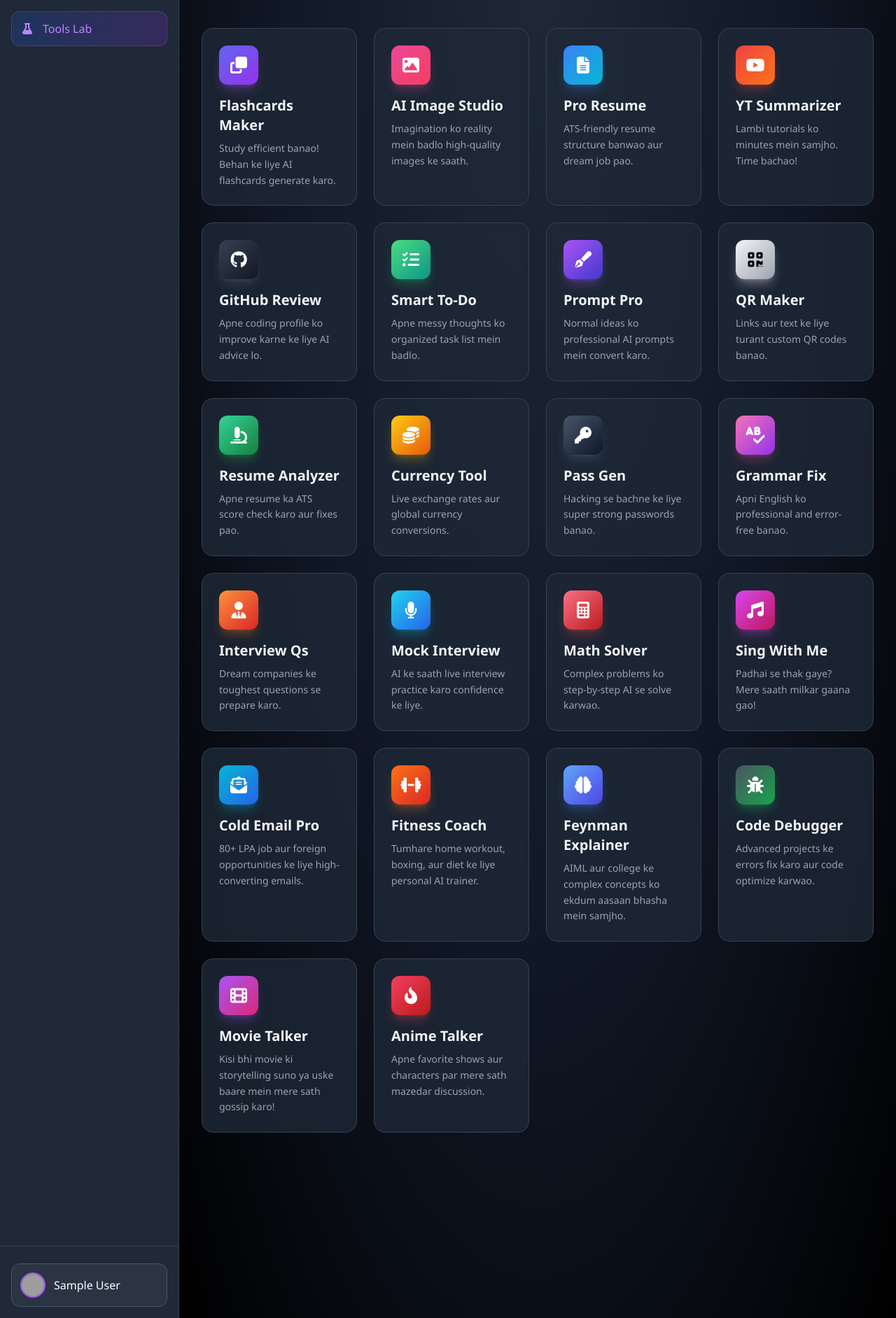
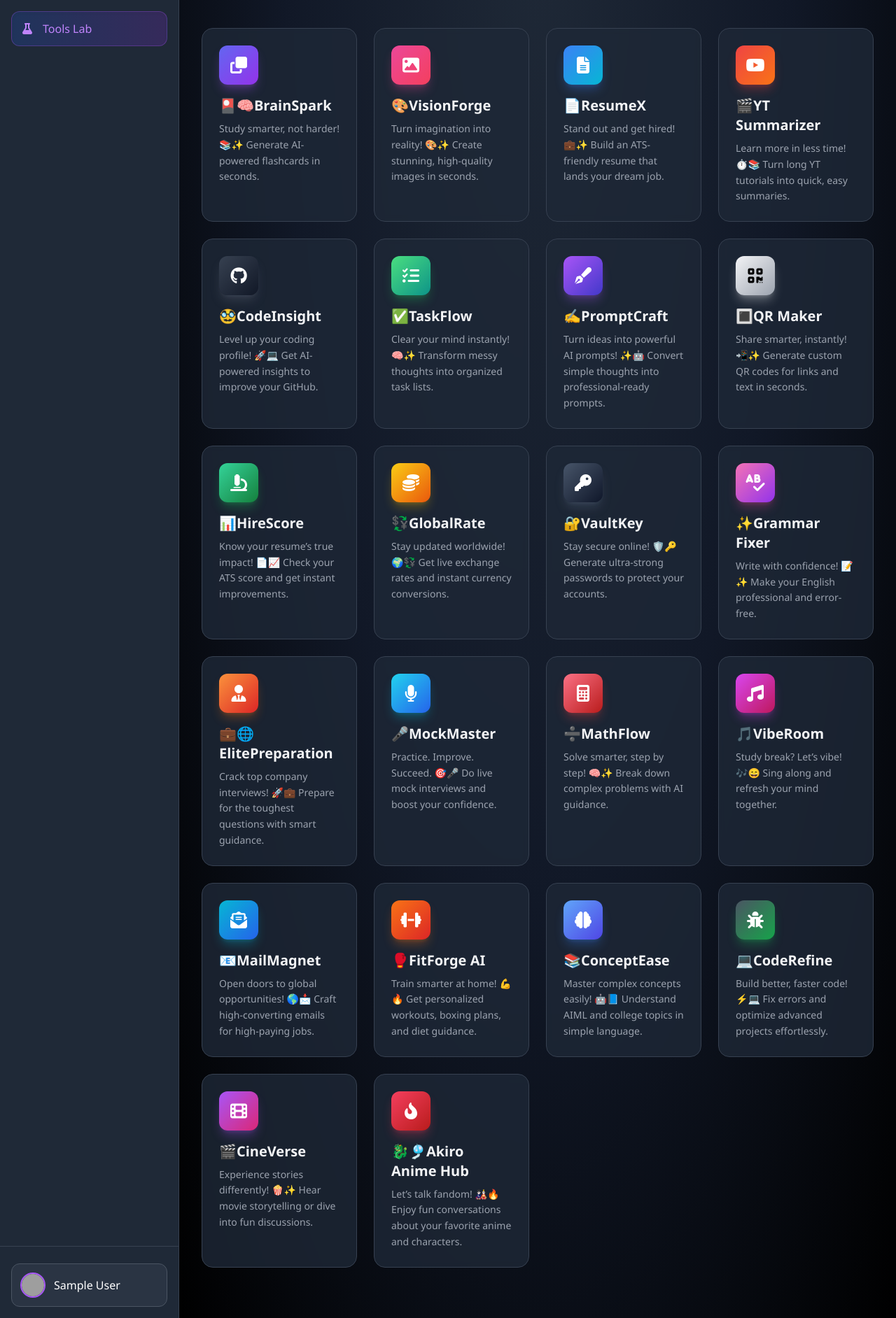
Before and after one commit to Shantanu-Pathak-1/shanvika-web-version, a FastAPI app: page /tools in a window 1280 px wide. Shown: the part 128-2012 px from the top of the page at 70% size. Run offline with FastAPI, Linux system fonts and the light colour scheme; the visitor is signed in with stand-in values (Sample User, id 1); some libraries are stand-ins or nearby versions; grey boxes are pictures that could not be loaded.

Commit message:
improved naming

```diff
--- a/templates/tools_dashboard.html
+++ b/templates/tools_dashboard.html
@@ -54,176 +54,198 @@
                 <div class="tool-icon-wrapper w-14 h-14 rounded-xl bg-gradient-to-br from-indigo-500 to-purple-600 flex items-center justify-center text-2xl mb-4 shadow-lg shadow-purple-500/30">
                     <i class="fas fa-clone text-white"></i>
                 </div>
-                <h3 class="text-xl font-bold mb-2 text-gray-100">Flashcards Maker</h3>
-                <p class="text-gray-400 text-sm leading-relaxed">Study efficient banao! Behan ke liye AI flashcards generate karo.</p>
+                <h3 class="text-xl font-bold mb-2 text-gray-100">🎴🧠BrainSpark</h3>
+                <p class="text-gray-400 text-sm leading-relaxed">Study smarter, not harder! 📚✨
+Generate AI-powered flashcards in seconds.</p>
             </a>
 
             <a href="/tools/image_gen" class="tool-card bg-gray-800/80 backdrop-blur-sm border border-gray-700 rounded-2xl p-6 cursor-pointer group">
                 <div class="tool-icon-wrapper w-14 h-14 rounded-xl bg-gradient-to-br from-pink-500 to-rose-500 flex items-center justify-center text-2xl mb-4 shadow-lg shadow-pink-500/30">
                     <i class="fas fa-image text-white"></i>
                 </div>
-                <h3 class="text-xl font-bold mb-2 text-gray-100">AI Image Studio</h3>
-                <p class="text-gray-400 text-sm leading-relaxed">Imagination ko reality mein badlo high-quality images ke saath.</p>
+                <h3 class="text-xl font-bold mb-2 text-gray-100">🎨VisionForge</h3>
+                <p class="text-gray-400 text-sm leading-relaxed">Turn imagination into reality! 🎨✨
+Create stunning, high-quality images in seconds.</p>
             </a>
 
             <a href="/tools/resume_builder" class="tool-card bg-gray-800/80 backdrop-blur-sm border border-gray-700 rounded-2xl p-6 cursor-pointer group">
                 <div class="tool-icon-wrapper w-14 h-14 rounded-xl bg-gradient-to-br from-blue-500 to-cyan-500 flex items-center justify-center text-2xl mb-4 shadow-lg shadow-blue-500/30">
                     <i class="fas fa-file-alt text-white"></i>
                 </div>
-                <h3 class="text-xl font-bold mb-2 text-gray-100">Pro Resume</h3>
-                <p class="text-gray-400 text-sm leading-relaxed">ATS-friendly resume structure banwao aur dream job pao.</p>
+                <h3 class="text-xl font-bold mb-2 text-gray-100">📄ResumeX</h3>
+                <p class="text-gray-400 text-sm leading-relaxed">Stand out and get hired! 💼✨
+Build an ATS-friendly resume that lands your dream job.</p>
             </a>
 
             <a href="/tools/youtube_summarizer" class="tool-card bg-gray-800/80 backdrop-blur-sm border border-gray-700 rounded-2xl p-6 cursor-pointer group">
                 <div class="tool-icon-wrapper w-14 h-14 rounded-xl bg-gradient-to-br from-red-500 to-orange-500 flex items-center justify-center text-2xl mb-4 shadow-lg shadow-red-500/30">
                     <i class="fab fa-youtube text-white"></i>
                 </div>
-                <h3 class="text-xl font-bold mb-2 text-gray-100">YT Summarizer</h3>
-                <p class="text-gray-400 text-sm leading-relaxed">Lambi tutorials ko minutes mein samjho. Time bachao!</p>
+                <h3 class="text-xl font-bold mb-2 text-gray-100">🎬YT Summarizer</h3>
+                <p class="text-gray-400 text-sm leading-relaxed">Learn more in less time! ⏱️📚
+Turn long YT tutorials into quick, easy summaries.</p>
             </a>
 
             <a href="/tools/github_review" class="tool-card bg-gray-800/80 backdrop-blur-sm border border-gray-700 rounded-2xl p-6 cursor-pointer group">
                 <div class="tool-icon-wrapper w-14 h-14 rounded-xl bg-gradient-to-br from-gray-700 to-gray-900 flex items-center justify-center text-2xl mb-4 shadow-lg shadow-gray-500/30">
                     <i class="fab fa-github text-white"></i>
                 </div>
-                <h3 class="text-xl font-bold mb-2 text-gray-100">GitHub Review</h3>
-                <p class="text-gray-400 text-sm leading-relaxed">Apne coding profile ko improve karne ke liye AI advice lo.</p>
+                <h3 class="text-xl font-bold mb-2 text-gray-100">🥸CodeInsight</h3>
+                <p class="text-gray-400 text-sm leading-relaxed">Level up your coding profile! 🚀💻
+Get AI-powered insights to improve your GitHub.</p>
             </a>
 
             <a href="/tools/smart_todo" class="tool-card bg-gray-800/80 backdrop-blur-sm border border-gray-700 rounded-2xl p-6 cursor-pointer group">
                 <div class="tool-icon-wrapper w-14 h-14 rounded-xl bg-gradient-to-br from-green-400 to-teal-600 flex items-center justify-center text-2xl mb-4 shadow-lg shadow-green-500/30">
                     <i class="fas fa-tasks text-white"></i>
                 </div>
-                <h3 class="text-xl font-bold mb-2 text-gray-100">Smart To-Do</h3>
-                <p class="text-gray-400 text-sm leading-relaxed">Apne messy thoughts ko organized task list mein badlo.</p>
+                <h3 class="text-xl font-bold mb-2 text-gray-100">✅TaskFlow</h3>
+                <p class="text-gray-400 text-sm leading-relaxed">Clear your mind instantly! 🧠✨
+Transform messy thoughts into organized task lists.</p>
             </a>
 
             <a href="/tools/prompt_writer" class="tool-card bg-gray-800/80 backdrop-blur-sm border border-gray-700 rounded-2xl p-6 cursor-pointer group">
                 <div class="tool-icon-wrapper w-14 h-14 rounded-xl bg-gradient-to-br from-purple-500 to-indigo-700 flex items-center justify-center text-2xl mb-4 shadow-lg shadow-purple-500/30">
                     <i class="fas fa-pen-fancy text-white"></i>
                 </div>
-                <h3 class="text-xl font-bold mb-2 text-gray-100">Prompt Pro</h3>
-                <p class="text-gray-400 text-sm leading-relaxed">Normal ideas ko professional AI prompts mein convert karo.</p>
+                <h3 class="text-xl font-bold mb-2 text-gray-100">✍️PromptCraft</h3>
+                <p class="text-gray-400 text-sm leading-relaxed">Turn ideas into powerful AI prompts! ✨🤖
+Convert simple thoughts into professional-ready prompts.</p>
             </a>
 
             <a href="/tools/qr_generator" class="tool-card bg-gray-800/80 backdrop-blur-sm border border-gray-700 rounded-2xl p-6 cursor-pointer group">
                 <div class="tool-icon-wrapper w-14 h-14 rounded-xl bg-gradient-to-br from-gray-100 to-gray-400 flex items-center justify-center text-2xl mb-4 shadow-lg shadow-white/30">
                     <i class="fas fa-qrcode text-black"></i>
                 </div>
-                <h3 class="text-xl font-bold mb-2 text-gray-100">QR Maker</h3>
-                <p class="text-gray-400 text-sm leading-relaxed">Links aur text ke liye turant custom QR codes banao.</p>
+                <h3 class="text-xl font-bold mb-2 text-gray-100">🔳QR Maker</h3>
+                <p class="text-gray-400 text-sm leading-relaxed">Share smarter, instantly! 📲✨
+Generate custom QR codes for links and text in seconds.</p>
             </a>
 
             <a href="/tools/resume_analyzer" class="tool-card bg-gray-800/80 backdrop-blur-sm border border-gray-700 rounded-2xl p-6 cursor-pointer group">
                 <div class="tool-icon-wrapper w-14 h-14 rounded-xl bg-gradient-to-br from-emerald-400 to-green-700 flex items-center justify-center text-2xl mb-4 shadow-lg shadow-green-500/30">
                     <i class="fas fa-microscope text-white"></i>
                 </div>
-                <h3 class="text-xl font-bold mb-2 text-gray-100">Resume Analyzer</h3>
-                <p class="text-gray-400 text-sm leading-relaxed">Apne resume ka ATS score check karo aur fixes pao.</p>
+                <h3 class="text-xl font-bold mb-2 text-gray-100">📊HireScore</h3>
+                <p class="text-gray-400 text-sm leading-relaxed">Know your resume’s true impact! 📄📈
+Check your ATS score and get instant improvements.</p>
             </a>
 
             <a href="/tools/currency_converter" class="tool-card bg-gray-800/80 backdrop-blur-sm border border-gray-700 rounded-2xl p-6 cursor-pointer group">
                 <div class="tool-icon-wrapper w-14 h-14 rounded-xl bg-gradient-to-br from-yellow-400 to-orange-600 flex items-center justify-center text-2xl mb-4 shadow-lg shadow-yellow-500/30">
                     <i class="fas fa-coins text-white"></i>
                 </div>
-                <h3 class="text-xl font-bold mb-2 text-gray-100">Currency Tool</h3>
-                <p class="text-gray-400 text-sm leading-relaxed">Live exchange rates aur global currency conversions.</p>
+                <h3 class="text-xl font-bold mb-2 text-gray-100">💱GlobalRate</h3>
+                <p class="text-gray-400 text-sm leading-relaxed">Stay updated worldwide! 🌍💱
+Get live exchange rates and instant currency conversions.</p>
             </a>
 
             <a href="/tools/password_generator" class="tool-card bg-gray-800/80 backdrop-blur-sm border border-gray-700 rounded-2xl p-6 cursor-pointer group">
                 <div class="tool-icon-wrapper w-14 h-14 rounded-xl bg-gradient-to-br from-slate-600 to-slate-900 flex items-center justify-center text-2xl mb-4 shadow-lg shadow-slate-500/30">
                     <i class="fas fa-key text-white"></i>
                 </div>
-                <h3 class="text-xl font-bold mb-2 text-gray-100">Pass Gen</h3>
-                <p class="text-gray-400 text-sm leading-relaxed">Hacking se bachne ke liye super strong passwords banao.</p>
+                <h3 class="text-xl font-bold mb-2 text-gray-100">🔐VaultKey</h3>
+                <p class="text-gray-400 text-sm leading-relaxed">Stay secure online! 🛡️🔑
+Generate ultra-strong passwords to protect your accounts.</p>
             </a>
 
             <a href="/tools/grammar_fixer" class="tool-card bg-gray-800/80 backdrop-blur-sm border border-gray-700 rounded-2xl p-6 cursor-pointer group">
                 <div class="tool-icon-wrapper w-14 h-14 rounded-xl bg-gradient-to-br from-pink-400 to-purple-600 flex items-center justify-center text-2xl mb-4 shadow-lg shadow-pink-500/30">
                     <i class="fas fa-spell-check text-white"></i>
                 </div>
-                <h3 class="text-xl font-bold mb-2 text-gray-100">Grammar Fix</h3>
-                <p class="text-gray-400 text-sm leading-relaxed">Apni English ko professional and error-free banao.</p>
+                <h3 class="text-xl font-bold mb-2 text-gray-100">✨Grammar Fixer</h3>
+                <p class="text-gray-400 text-sm leading-relaxed">Write with confidence! 📝✨
+Make your English professional and error-free.</p>
             </a>
 
             <a href="/tools/interview_questions" class="tool-card bg-gray-800/80 backdrop-blur-sm border border-gray-700 rounded-2xl p-6 cursor-pointer group">
                 <div class="tool-icon-wrapper w-14 h-14 rounded-xl bg-gradient-to-br from-orange-400 to-red-600 flex items-center justify-center text-2xl mb-4 shadow-lg shadow-orange-500/30">
                     <i class="fas fa-user-tie text-white"></i>
                 </div>
-                <h3 class="text-xl font-bold mb-2 text-gray-100">Interview Qs</h3>
-                <p class="text-gray-400 text-sm leading-relaxed">Dream companies ke toughest questions se prepare karo.</p>
+                <h3 class="text-xl font-bold mb-2 text-gray-100">💼🌐ElitePreparation</h3>
+                <p class="text-gray-400 text-sm leading-relaxed">Crack top company interviews! 🚀💼
+Prepare for the toughest questions with smart guidance.</p>
             </a>
 
             <a href="/tools/mock_interviewer" class="tool-card bg-gray-800/80 backdrop-blur-sm border border-gray-700 rounded-2xl p-6 cursor-pointer group">
                 <div class="tool-icon-wrapper w-14 h-14 rounded-xl bg-gradient-to-br from-cyan-400 to-blue-600 flex items-center justify-center text-2xl mb-4 shadow-lg shadow-cyan-500/30">
                     <i class="fas fa-microphone text-white"></i>
                 </div>
-                <h3 class="text-xl font-bold mb-2 text-gray-100">Mock Interview</h3>
-                <p class="text-gray-400 text-sm leading-relaxed">AI ke saath live interview practice karo confidence ke liye.</p>
+                <h3 class="text-xl font-bold mb-2 text-gray-100">🎤MockMaster</h3>
+                <p class="text-gray-400 text-sm leading-relaxed">Practice. Improve. Succeed. 🎯🎤
+Do live mock interviews and boost your confidence.</p>
             </a>
 
             <a href="/tools/math_solver" class="tool-card bg-gray-800/80 backdrop-blur-sm border border-gray-700 rounded-2xl p-6 cursor-pointer group">
                 <div class="tool-icon-wrapper w-14 h-14 rounded-xl bg-gradient-to-br from-rose-400 to-red-700 flex items-center justify-center text-2xl mb-4 shadow-lg shadow-red-500/30">
                     <i class="fas fa-calculator text-white"></i>
                 </div>
-                <h3 class="text-xl font-bold mb-2 text-gray-100">Math Solver</h3>
-                <p class="text-gray-400 text-sm leading-relaxed">Complex problems ko step-by-step AI se solve karwao.</p>
+                <h3 class="text-xl font-bold mb-2 text-gray-100">➗MathFlow</h3>
+                <p class="text-gray-400 text-sm leading-relaxed">Solve smarter, step by step! 🧠✨
+Break down complex problems with AI guidance.</p>
             </a>
 
             <a href="/tools/sing_with_me" class="tool-card bg-gray-800/80 backdrop-blur-sm border border-gray-700 rounded-2xl p-6 cursor-pointer group">
                 <div class="tool-icon-wrapper w-14 h-14 rounded-xl bg-gradient-to-br from-fuchsia-500 to-pink-700 flex items-center justify-center text-2xl mb-4 shadow-lg shadow-fuchsia-500/30">
                     <i class="fas fa-music text-white"></i>
                 </div>
-                <h3 class="text-xl font-bold mb-2 text-gray-100">Sing With Me</h3>
-                <p class="text-gray-400 text-sm leading-relaxed">Padhai se thak gaye? Mere saath milkar gaana gao!</p>
+                <h3 class="text-xl font-bold mb-2 text-gray-100">🎵VibeRoom</h3>
+                <p class="text-gray-400 text-sm leading-relaxed">Study break? Let’s vibe! 🎶😄
+Sing along and refresh your mind together.</p>
             </a>
 
             <a href="/tools/cold_email" class="tool-card bg-gray-800/80 backdrop-blur-sm border border-gray-700 rounded-2xl p-6 cursor-pointer group">
                 <div class="tool-icon-wrapper w-14 h-14 rounded-xl bg-gradient-to-br from-cyan-500 to-blue-600 flex items-center justify-center text-2xl mb-4 shadow-lg shadow-cyan-500/30">
                     <i class="fas fa-envelope-open-text text-white"></i>
                 </div>
-                <h3 class="text-xl font-bold mb-2 text-gray-100">Cold Email Pro</h3>
-                <p class="text-gray-400 text-sm leading-relaxed">80+ LPA job aur foreign opportunities ke liye high-converting emails.</p>
+                <h3 class="text-xl font-bold mb-2 text-gray-100">📧MailMagnet</h3>
+                <p class="text-gray-400 text-sm leading-relaxed">Open doors to global opportunities! 🌎📩
+Craft high-converting emails for high-paying jobs.</p>
             </a>
 
             <a href="/tools/fitness_coach" class="tool-card bg-gray-800/80 backdrop-blur-sm border border-gray-700 rounded-2xl p-6 cursor-pointer group">
                 <div class="tool-icon-wrapper w-14 h-14 rounded-xl bg-gradient-to-br from-orange-500 to-red-600 flex items-center justify-center text-2xl mb-4 shadow-lg shadow-orange-500/30">
                     <i class="fas fa-dumbbell text-white"></i>
                 </div>
-                <h3 class="text-xl font-bold mb-2 text-gray-100">Fitness Coach</h3>
-                <p class="text-gray-400 text-sm leading-relaxed">Tumhare home workout, boxing, aur diet ke liye personal AI trainer.</p>
+                <h3 class="text-xl font-bold mb-2 text-gray-100">🥊FitForge AI</h3>
+                <p class="text-gray-400 text-sm leading-relaxed">Train smarter at home! 💪🔥
+Get personalized workouts, boxing plans, and diet guidance.</p>
             </a>
 
             <a href="/tools/feynman_explainer" class="tool-card bg-gray-800/80 backdrop-blur-sm border border-gray-700 rounded-2xl p-6 cursor-pointer group">
                 <div class="tool-icon-wrapper w-14 h-14 rounded-xl bg-gradient-to-br from-blue-400 to-indigo-600 flex items-center justify-center text-2xl mb-4 shadow-lg shadow-blue-500/30">
                     <i class="fas fa-brain text-white"></i>
                 </div>
-                <h3 class="text-xl font-bold mb-2 text-gray-100">Feynman Explainer</h3>
-                <p class="text-gray-400 text-sm leading-relaxed">AIML aur college ke complex concepts ko ekdum aasaan bhasha mein samjho.</p>
+                <h3 class="text-xl font-bold mb-2 text-gray-100">📚ConceptEase</h3>
+                <p class="text-gray-400 text-sm leading-relaxed">Master complex concepts easily! 🤖📘
+Understand AIML and college topics in simple language.</p>
             </a>
 
             <a href="/tools/code_debugger" class="tool-card bg-gray-800/80 backdrop-blur-sm border border-gray-700 rounded-2xl p-6 cursor-pointer group">
                 <div class="tool-icon-wrapper w-14 h-14 rounded-xl bg-gradient-to-br from-gray-600 to-green-600 flex items-center justify-center text-2xl mb-4 shadow-lg shadow-green-500/30">
                     <i class="fas fa-bug text-white"></i>
                 </div>
-                <h3 class="text-xl font-bold mb-2 text-gray-100">Code Debugger</h3>
-                <p class="text-gray-400 text-sm leading-relaxed">Advanced projects ke errors fix karo aur code optimize karwao.</p>
+                <h3 class="text-xl font-bold mb-2 text-gray-100">💻CodeRefine</h3>
+                <p class="text-gray-400 text-sm leading-relaxed">Build better, faster code! ⚡💻
+Fix errors and optimize advanced projects effortlessly.</p>
             </a>
 
             <a href="/tools/movie_talker" class="tool-card bg-gray-800/80 backdrop-blur-sm border border-gray-700 rounded-2xl p-6 cursor-pointer group">
                 <div class="tool-icon-wrapper w-14 h-14 rounded-xl bg-gradient-to-br from-purple-500 to-pink-600 flex items-center justify-center text-2xl mb-4 shadow-lg shadow-purple-500/30">
                     <i class="fas fa-film text-white"></i>
                 </div>
-                <h3 class="text-xl font-bold mb-2 text-gray-100">Movie Talker</h3>
-                <p class="text-gray-400 text-sm leading-relaxed">Kisi bhi movie ki storytelling suno ya uske baare mein mere sath gossip karo!</p>
+                <h3 class="text-xl font-bold mb-2 text-gray-100">🎬CineVerse</h3>
+                <p class="text-gray-400 text-sm leading-relaxed">Experience stories differently! 🍿✨
+Hear movie storytelling or dive into fun discussions.</p>
             </a>
 
             <a href="/tools/anime_talker" class="tool-card bg-gray-800/80 backdrop-blur-sm border border-gray-700 rounded-2xl p-6 cursor-pointer group">
                 <div class="tool-icon-wrapper w-14 h-14 rounded-xl bg-gradient-to-br from-rose-500 to-red-700 flex items-center justify-center text-2xl mb-4 shadow-lg shadow-rose-500/30">
                     <i class="fas fa-fire-flame-curved text-white"></i>
                 </div>
-                <h3 class="text-xl font-bold mb-2 text-gray-100">Anime Talker</h3>
-                <p class="text-gray-400 text-sm leading-relaxed">Apne favorite shows aur characters par mere sath mazedar discussion.</p>
+                <h3 class="text-xl font-bold mb-2 text-gray-100">🐉🎐Akiro Anime Hub </h3>
+                <p class="text-gray-400 text-sm leading-relaxed">Let’s talk fandom! 🎎🔥
+Enjoy fun conversations about your favorite anime and characters.</p>
             </a>
         </div>
     </main>
```
